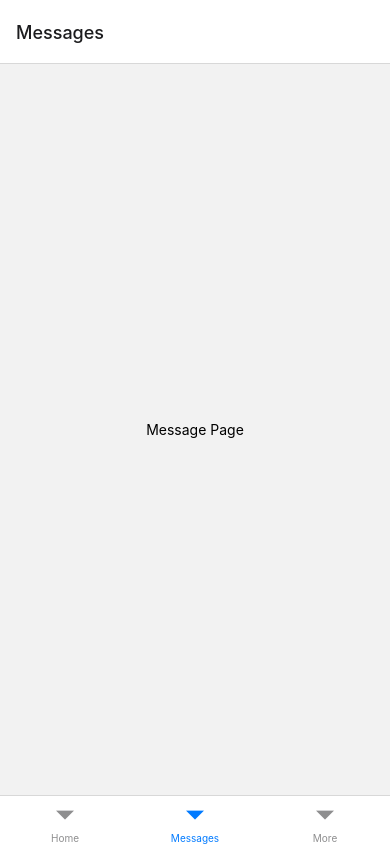
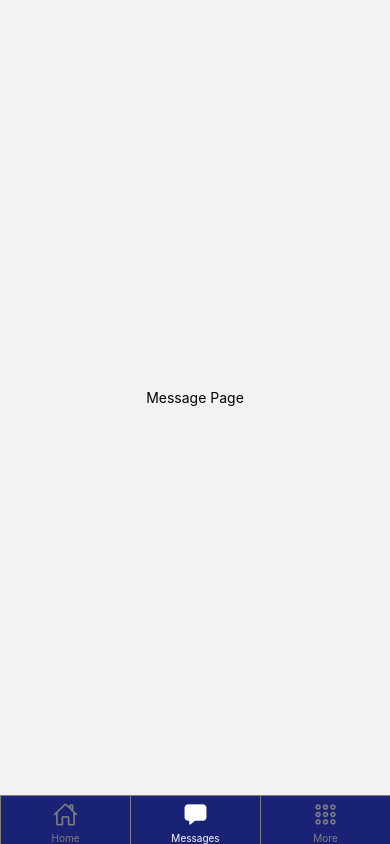
Before and after one commit to Teoman21/challer, a React Native app: screen /Messages in a window 390 px wide. Built offline with nearby package versions, Linux system fonts and the light colour scheme.

Commit message:
Added components to their folder and add some icons to navbar

```diff
--- a/App.js
+++ b/App.js
@@ -1,50 +1,60 @@
 import { StatusBar } from 'expo-status-bar';
 import { StyleSheet, Text, View, SafeAreaView } from 'react-native';
 import { NavigationContainer } from '@react-navigation/native';
-import { createStackNavigator } from '@react-navigation/stack';
 import { createBottomTabNavigator } from '@react-navigation/bottom-tabs';
+import Icon from 'react-native-vector-icons/Ionicons';
 import React from "react";
 
-import Messages from './components/Messages.js';
-import Home from './components/Home.js';
-import More from './components/More.js';
+import Messages from './components/Messages/Messages.js';
+import More from './components/More/More.js';
+import Home from './components/Home/Home.js';
 
-const Stack = createStackNavigator();
 const Tab = createBottomTabNavigator();
 
 const App = () => {
   return (
     <SafeAreaView style={styles.wrapper}>
       <NavigationContainer>
-        <Tab.Navigator initialRouteName="Home">
-          <Stack.Screen name="Home" component={HomeScreen} />
-          <Stack.Screen name="Messages" component={Messages} />
-          <Stack.Screen name="More" component={More} />
+        <Tab.Navigator
+          initialRouteName="Swipe"
+          screenOptions={({ route }) => ({
+            tabBarIcon: ({ focused, color, size }) => {
+              let iconName;
+              if (route.name === 'Home') {
+                iconName = focused ? 'home' : 'home-outline';
+              } else if (route.name === 'Messages') {
+                iconName = focused ? 'chatbox' : 'chatbox-outline';
+              } else if (route.name === 'More') {
+                iconName = focused ? 'apps' : 'apps-outline';
+              }
+              return <Icon name={iconName} size={size} color={color} />;
+            },
+            tabBarActiveTintColor: 'white',
+            tabBarInactiveTintColor: 'gray',
+            tabBarStyle: {
+              backgroundColor: '#1A2275', // Set the background color
+              borderTopColor: 'gray',
+            },
+            tabBarItemStyle: {
+              borderLeftWidth: 1, // Border between each item
+              borderLeftColor: 'gray',
+            },
+            headerShown: false,
+          })}
+        >
+          <Tab.Screen name="Home" component={Home} />
+          <Tab.Screen name="Messages" component={Messages} />
+          <Tab.Screen name="More" component={More} />
         </Tab.Navigator>
       </NavigationContainer>
     </SafeAreaView>
   );
 }
 
-const HomeScreen = () => {
-  return (
-    <View style={styles.container}>
-      <Text>CHALLER</Text>
-      <StatusBar style="auto" />
-    </View>
-  );
-}
-
 const styles = StyleSheet.create({
-  container: {
-    flex: 1,
-    backgroundColor: '#fff',
-    alignItems: 'center',
-    justifyContent: 'center',
-  },
   wrapper: {
     flex: 1,
-
+    backgroundColor: '#1A2275',
   },
 });
 
--- /dev/null
+++ b/components/Home/Home.js
@@ -0,0 +1,21 @@
+import React from 'react';
+import { View, Text, StyleSheet, Button } from 'react-native';
+
+const Home = () => {
+
+    return (
+        <View style={styles.container}>
+            <Text>Home Page</Text>
+        </View>
+    );
+};
+
+const styles = StyleSheet.create({
+    container: {
+        flex: 1,
+        justifyContent: 'center',
+        alignItems: 'center',
+    },
+});
+
+export default Home;
--- /dev/null
+++ b/components/Messages/Messages.js
@@ -0,0 +1,20 @@
+import React from 'react';
+import { View, Text, StyleSheet } from 'react-native';
+
+const Messages = () => {
+    return (
+        <View style={styles.container}>
+            <Text>Message Page</Text>
+        </View>
+    );
+};
+
+const styles = StyleSheet.create({
+    container: {
+        flex: 1,
+        justifyContent: 'center',
+        alignItems: 'center',
+    },
+});
+
+export default Messages;
--- /dev/null
+++ b/components/More/More.js
@@ -0,0 +1,20 @@
+import React from 'react';
+import { View, Text, StyleSheet } from 'react-native';
+
+const More = () => {
+    return (
+        <View style={styles.container}>
+            <Text>More Page</Text>
+        </View>
+    );
+};
+
+const styles = StyleSheet.create({
+    container: {
+        flex: 1,
+        justifyContent: 'center',
+        alignItems: 'center',
+    },
+});
+
+export default More;
```
